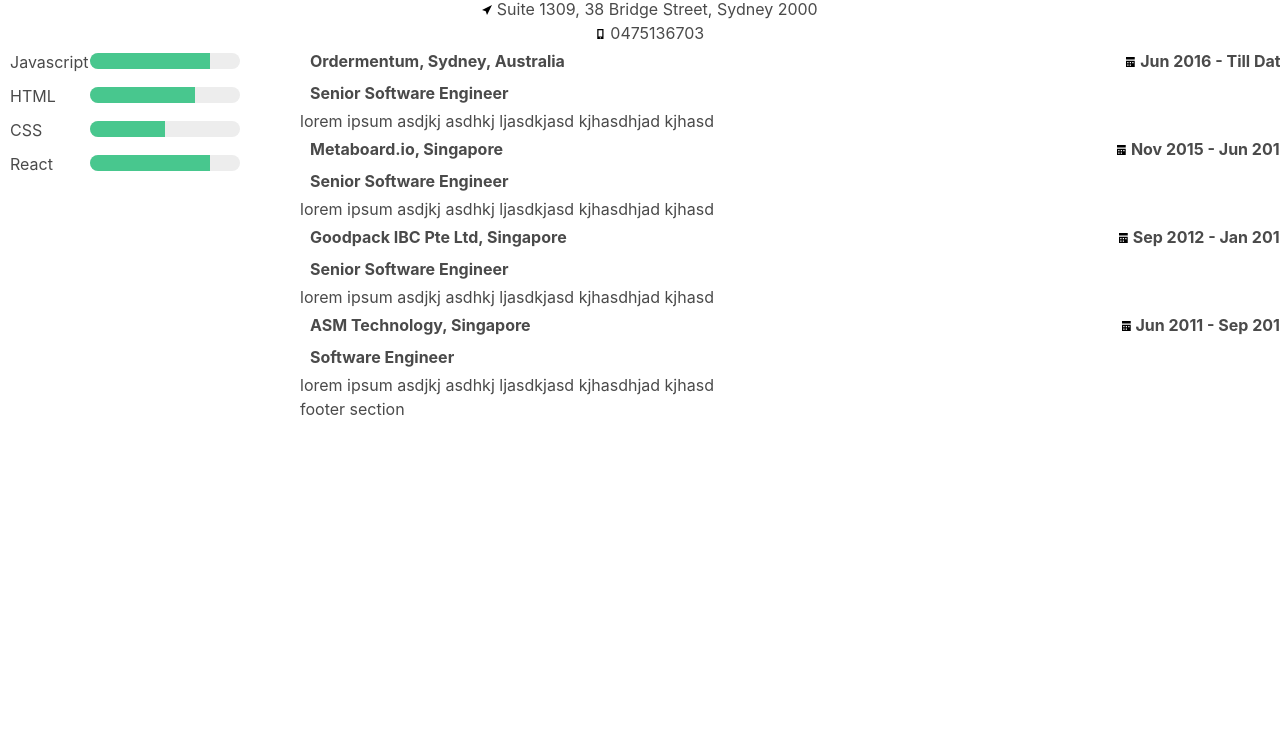
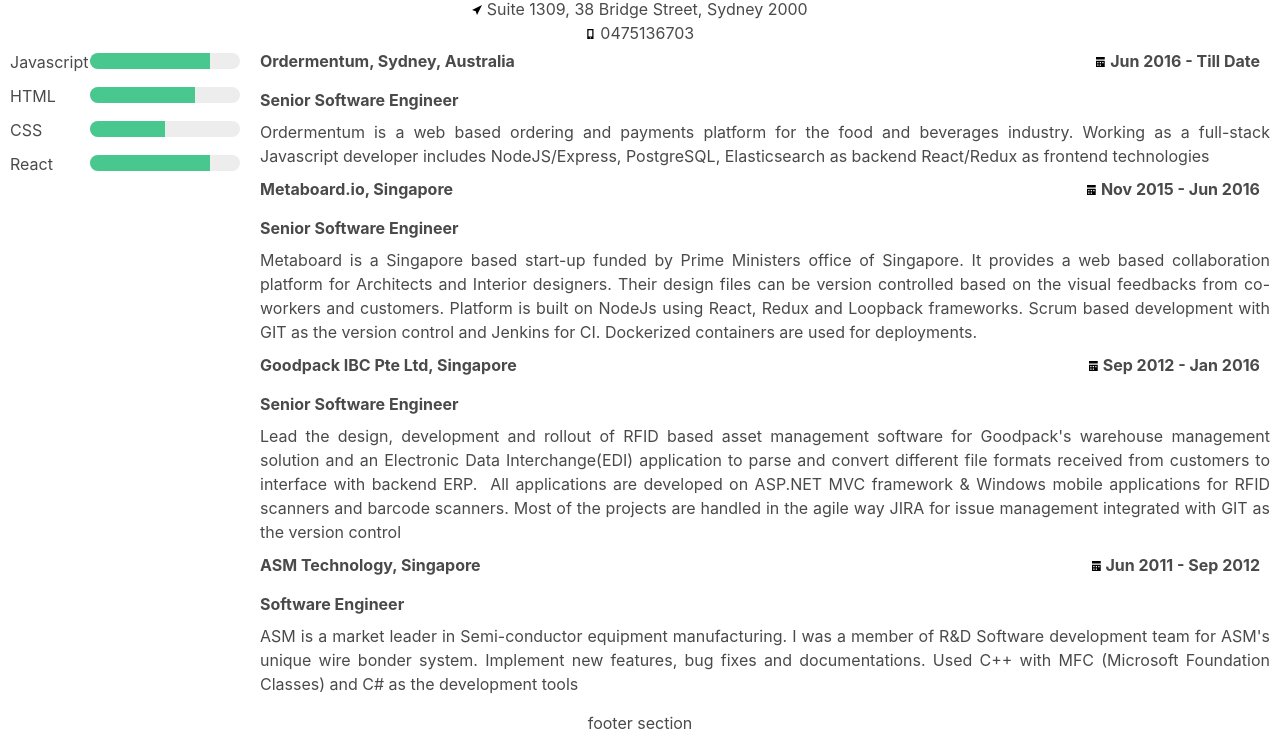
Before and after one commit to anupvarghese/profile, a plain HTML site: page index.html in a window 1280 px wide. Shown: the part 196-941 px from the top of the page. Before the commit the page ends 800 px from the top, so only its background shows below. Drawn offline with nearby package versions, Linux system fonts and the light colour scheme.

Commit message:
more cleaner

```diff
--- a/index.html
+++ b/index.html
@@ -1,6 +1,7 @@
 <html>
 
 <head>
+  <meta name="viewport" content="width=device-width,initial-scale=1.0,maximum-scale=1.0,user-scalable=no">
   <link rel="stylesheet" href="https://cdnjs.cloudflare.com/ajax/libs/bulma/0.3.0/css/bulma.css">
   <link rel="stylesheet" href="./main.css">
 </head>
@@ -70,7 +71,8 @@
           </div>
           <div class="re-exp-description">
             <p>
-              lorem ipsum asdjkj asdhkj ljasdkjasd kjhasdhjad kjhasd
+              Ordermentum is a web based ordering and payments platform for the food and beverages industry. Working as a full-stack Javascript
+              developer includes NodeJS/Express, PostgreSQL, Elasticsearch as backend React/Redux as frontend technologies
             </p>
           </div>
         </div>
@@ -89,7 +91,11 @@
             </div>
             <div class="re-exp-description">
               <p>
-              lorem ipsum asdjkj asdhkj ljasdkjasd kjhasdhjad kjhasd
+                Metaboard is a Singapore based start-up funded by Prime Ministers office of Singapore. It provides a web based collaboration
+                platform for Architects and Interior designers. Their design files can be version controlled based on the
+                visual feedbacks from co-workers and customers. Platform is built on NodeJs using React, Redux and Loopback
+                frameworks. Scrum based development with GIT as the version control and Jenkins for CI. Dockerized containers
+                are used for deployments.
               </p>
             </div>
           </div>
@@ -108,7 +114,11 @@
               </div>
               <div class="re-exp-description">
                 <p>
-              lorem ipsum asdjkj asdhkj ljasdkjasd kjhasdhjad kjhasd
+                  Lead the design, development and rollout of RFID based asset management software for Goodpack&#39;s warehouse management
+                  solution and an Electronic Data Interchange(EDI) application to parse and convert different file formats
+                  received from customers to interface with backend ERP.  All applications are developed on ASP.NET MVC framework &amp; Windows
+                  mobile applications for RFID scanners and barcode scanners. Most of the projects are handled in the agile
+                  way JIRA for issue management integrated with GIT as the version control
                 </p>
               </div>
             </div>
@@ -127,8 +137,13 @@
                 </div>
                 <div class="re-exp-description">
                   <p>
-              lorem ipsum asdjkj asdhkj ljasdkjasd kjhasdhjad kjhasd
+                    ASM is a market leader in Semi-conductor equipment manufacturing. I was a member of R&amp;D Software development team for
+                    ASM&#39;s unique wire bonder system. Implement new features, bug fixes and documentations. Used C++ with
+                    MFC (Microsoft Foundation Classes) and C# as the development tools
                   </p>
+                </div>
+              </div>
+            </div>
           </div>
         </div>
       </div>
--- a/main.css
+++ b/main.css
@@ -75,7 +75,7 @@
 
 .re-exp-section {
   display: flex;
-  width: 1000px;
+  width: 100%;
   flex-direction: column;
   order: 2;
   // border: 1px solid blue;
@@ -89,8 +89,8 @@
 
 .re-exp-org-details {
   display: flex;
+  margin: 4px 10px;
   justify-content: space-between;
-  margin: 4px 10px;
 }
 
 .re-exp-designation {
@@ -99,28 +99,40 @@
   text-overflow: ellipsis;
   font-weight: bold;
   margin: 4px 10px;
+  padding-bottom: 4px;
 }
 .re-org-name {
   white-space: nowrap;
   overflow: hidden;
   text-overflow: ellipsis;
   font-weight: bold;
+  width: 60%;
+  padding-bottom: 7px;
 }
 
 .re-exp-org-duration {
   font-weight: bold;
+  white-space: nowrap;
+  overflow: hidden;
+  text-overflow: ellipsis;
+  font-weight: bold;
+  margin: 0 10px;
 }
 
 .re-exp-description {
-
+  margin: 0 10px;
+  padding-bottom: 5px;
+  text-align: justify;
 }
 
 .re-social-footer {
+  align-self: center;
+  margin: 10px auto;
   // border: 1px solid violet;
 }
 
 
-@media (max-width: 700px) {
+@media only screen and (max-width : 480px) {
   .re-skill-sidebar {
     width: 100%;
   }
@@ -147,4 +159,7 @@
   .re-exp-section {
     width: 100%;
   }
+  .re-org-name {
+    padding-bottom: 10px;
+  }
 }
```
Lines whose indentation alone changed are shown as unchanged.
